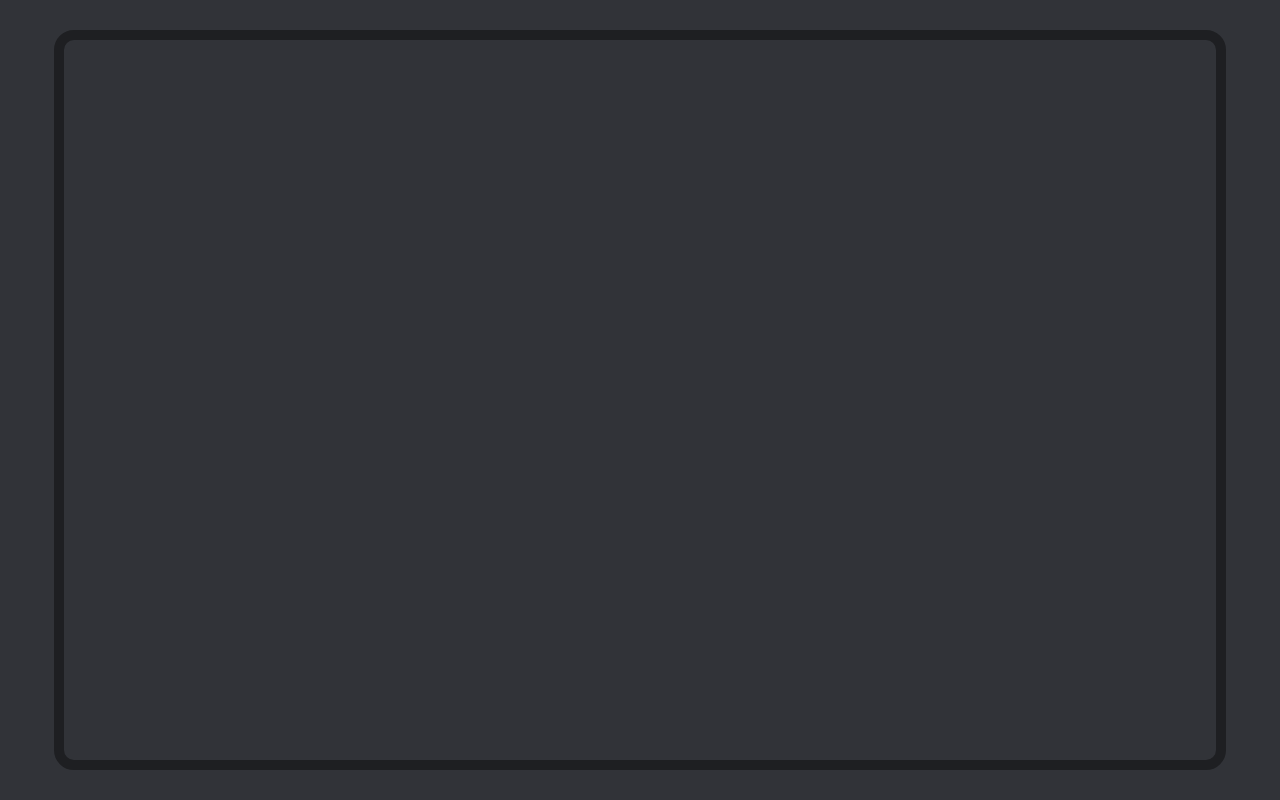
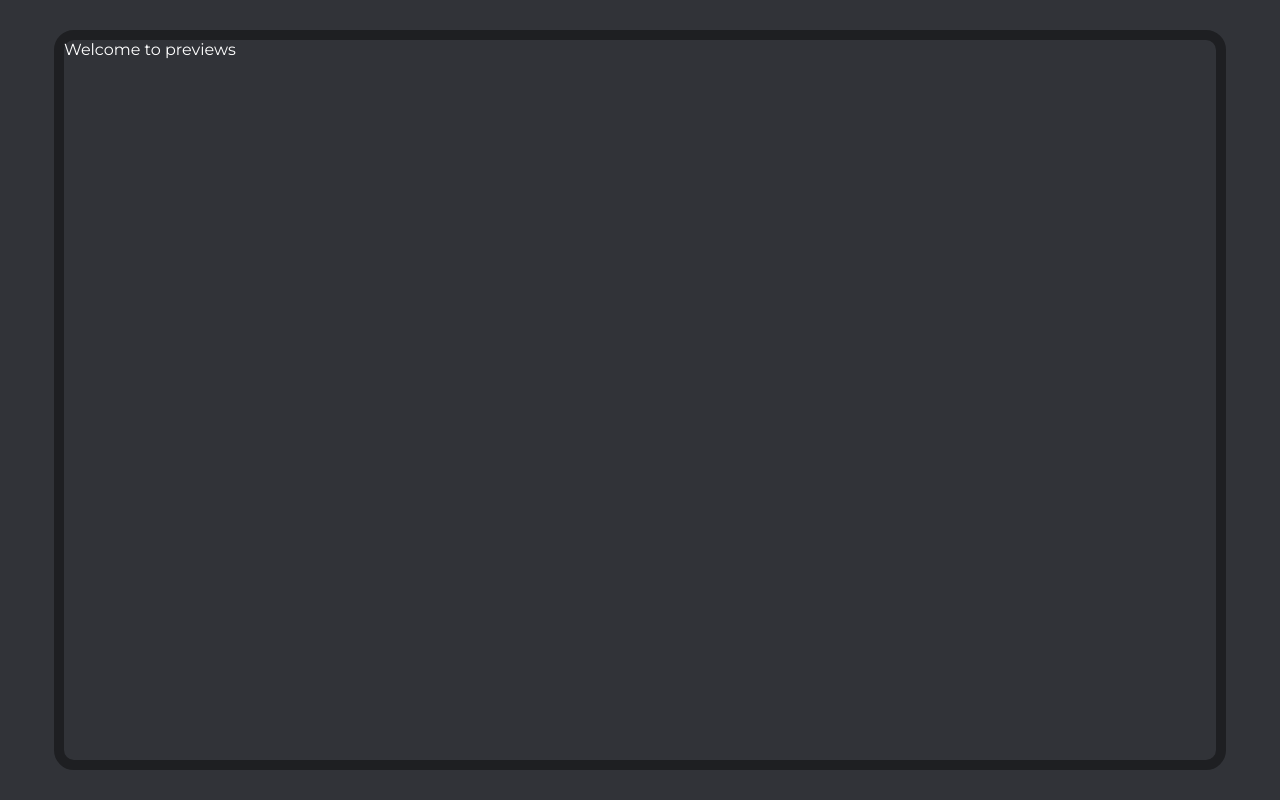
Before and after one commit to ChuzaWick420/Articles_Web, a React (Vite) app: page /preview in a window 1280 px wide. Before the commit this address had no page. Built offline with nearby package versions, Linux system fonts and the light colour scheme.

Commit message:
Added: details and preview page templates

```diff
--- a/src/App.jsx
+++ b/src/App.jsx
@@ -2,6 +2,8 @@ import React from "react"
 import { BrowserRouter, Route, Routes } from "react-router-dom"
 import Layout from "./layout"
 import Landing from "./pages/landing"
+import Preview from "./pages/preview"
+import Details from "./pages/details"
 
 function App() {
 
@@ -9,7 +11,18 @@ function App() {
     <BrowserRouter>
       <Routes>
         <Route path="/" element={<Layout />} >
+
           <Route index element={<Landing />} />
+
+          <Route path="preview" element={<Layout />} >
+
+            <Route index element={<Preview />} />
+            <Route path=":article_id" element={<Preview />} />
+
+            <Route path=":article_id/details" element={<Details />} />
+
+          </Route>
+
         </Route>
       </Routes>
     </BrowserRouter>
--- /dev/null
+++ b/src/pages/details.jsx
@@ -0,0 +1,9 @@
+import React from "react";
+
+function Details () {
+    return (
+        <div>Details page</div>
+    );
+}
+
+export default Details;
--- /dev/null
+++ b/src/pages/preview.jsx
@@ -0,0 +1,9 @@
+import React from "react";
+
+function Preview () {
+    return (
+        <div>Welcome to previews</div>
+    );
+}
+
+export default Preview;
```
